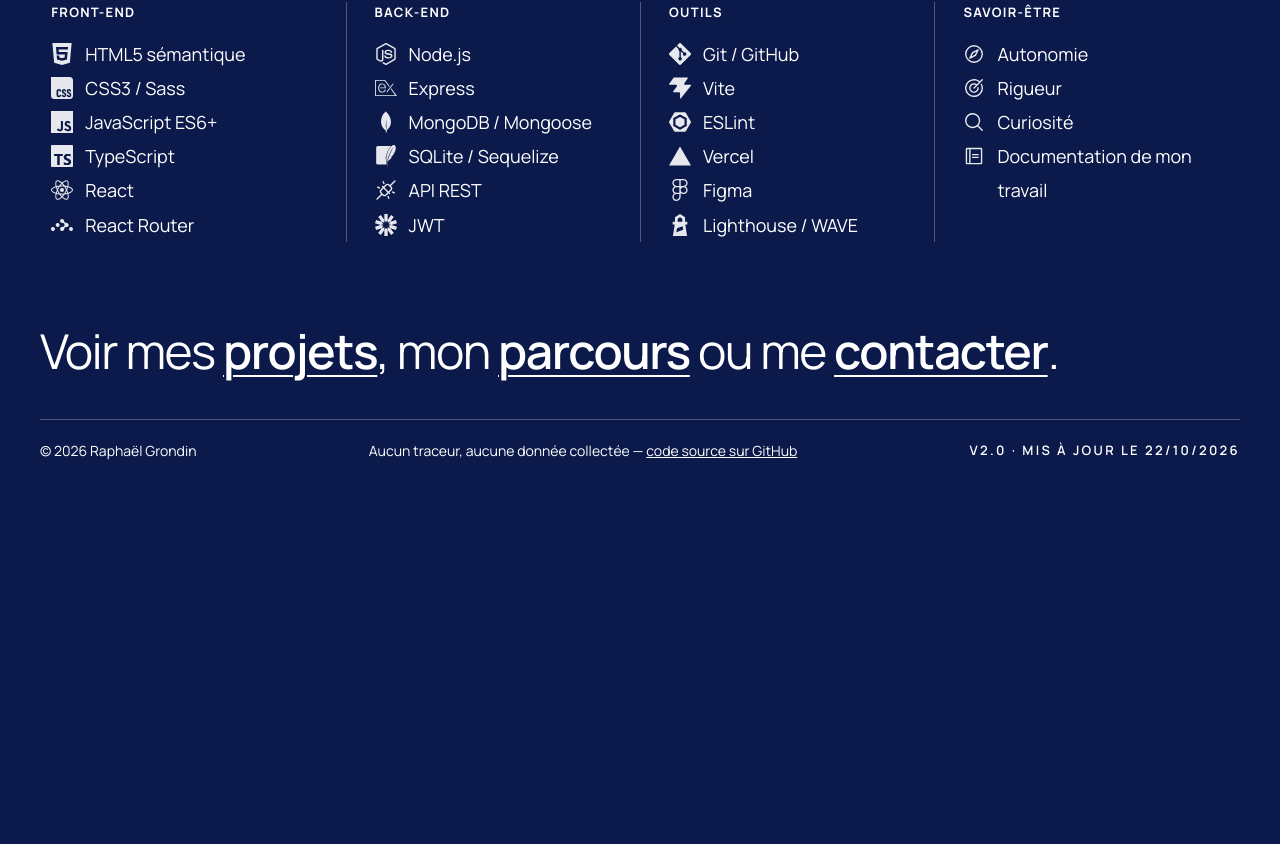
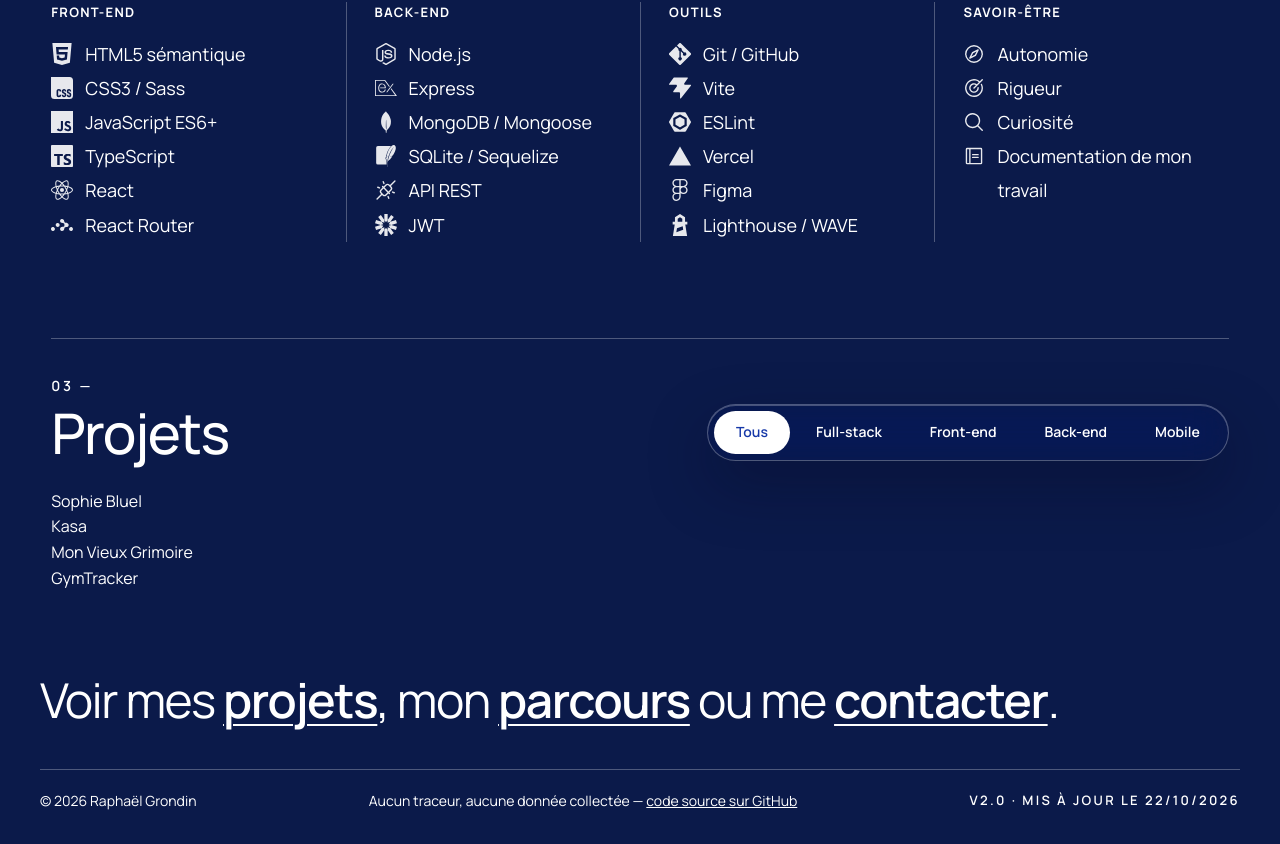
Before and after one commit to grdRaphael/portfolio_grd_raphael, a React (Vite) app: page / in a window 1280 px wide. Shown: the part 1978-2822 px from the top of the page. Before the commit the page ends 2473 px from the top, so only its background shows below. Built offline with nearby package versions, Linux system fonts and the light colour scheme.

Commit message:
Add project filters

```diff
--- /dev/null
+++ b/src/components/Filters/Filters.scss
@@ -0,0 +1,38 @@
+@use '../../styles/variables' as *;
+@use '../../styles/mixins' as *;
+
+.filters {
+    @include glass($border-radius--pill);
+    display: flex;
+    gap: 4px;
+    padding: 6px;
+    width: fit-content;
+
+    @include mobile {
+        width: 100%;
+        overflow-x: auto;
+        scrollbar-width: none;
+    }
+
+    &__btn {
+        padding: 10px 22px;
+        border: none;
+        border-radius: $border-radius--pill;
+        background-color: transparent;
+        font-size: 14px;
+        font-weight: 600;
+        white-space: nowrap;
+        cursor: pointer;
+        transition: background-color .3s ease, color .3s ease;
+
+        &:hover {
+            background-color: rgba(255, 255, 255, 0.16);
+        }
+
+        &--active,
+        &--active:hover {
+            background-color: $text-color;
+            color: $blue-deep;
+        }
+    }
+}
--- /dev/null
+++ b/src/components/Filters/Filters.tsx
@@ -0,0 +1,32 @@
+import './Filters.scss'
+
+// Repris de Sophie Bluel : le filtre actif est un état du parent (null = « Tous »)
+type FiltersProps = {
+    filter: string | null
+    setFilter: (category: string | null) => void
+    categories: string[]
+}
+
+const Filters = ({ filter, setFilter, categories }: FiltersProps) => {
+    return (
+        <div className="filters" role="group" aria-label="Filtrer les projets">
+            <button
+                type="button"
+                className={`filters__btn ${filter === null ? "filters__btn--active" : ""}`}
+                aria-pressed={filter === null}
+                onClick={() => setFilter(null)}
+            >Tous</button>
+            {categories.map((category) => (
+                <button
+                    type="button"
+                    className={`filters__btn ${filter === category ? "filters__btn--active" : ""}`}
+                    aria-pressed={filter === category}
+                    key={category}
+                    onClick={() => setFilter(category)}
+                >{category}</button>
+            ))}
+        </div>
+    )
+}
+
+export default Filters
--- /dev/null
+++ b/src/components/Projects/Projects.scss
@@ -0,0 +1,16 @@
+@use '../../styles/variables' as *;
+@use '../../styles/mixins' as *;
+
+.projects {
+    display: flex;
+    flex-direction: column;
+    gap: 28px;
+}
+
+.projects_header {
+    display: flex;
+    justify-content: space-between;
+    align-items: flex-end;
+    gap: 20px;
+    flex-wrap: wrap;
+}
--- /dev/null
+++ b/src/components/Projects/Projects.tsx
@@ -0,0 +1,37 @@
+import { useState } from "react"
+import data from "../../../data/projects.json"
+import type { Project } from "../../types/project"
+import Filters from "../Filters/Filters"
+import "./Projects.scss"
+
+const projects: Project[] = data
+
+// Une catégorie par bouton
+const categories = [...new Set(projects.map((project) => project.category))]
+
+const Projects = () => {
+    const [filter, setFilter] = useState<string | null>(null)
+
+    // Valeur calculée à chaque affichage à partir du filtre : pas besoin d'un second état
+    const visibleProjects = filter === null
+        ? projects
+        : projects.filter((project) => project.category === filter)
+
+    return (
+        <section className="projects block block--wide" id="projets" aria-labelledby="projects-title">
+            <div className="projects_header">
+                <h2 id="projects-title" className="section_title section_title--numbered">Projets</h2>
+                <Filters filter={filter} setFilter={setFilter} categories={categories} />
+            </div>
+
+            {/* Liste provisoire */}
+            <ul>
+                {visibleProjects.map((project) => (
+                    <li key={project.id}>{project.title}</li>
+                ))}
+            </ul>
+        </section>
+    )
+}
+
+export default Projects
--- a/src/pages/Home/Home.tsx
+++ b/src/pages/Home/Home.tsx
@@ -1,5 +1,6 @@
 import About from "../../components/About/About"
 import Hero from "../../components/Hero/Hero"
+import Projects from "../../components/Projects/Projects"
 import Skills from "../../components/Skills/Skills"
 
 const Home = () => {
@@ -8,6 +9,7 @@
          <Hero/>
          <About/>
          <Skills/>
+         <Projects/>
       </>
    )
 }
```
